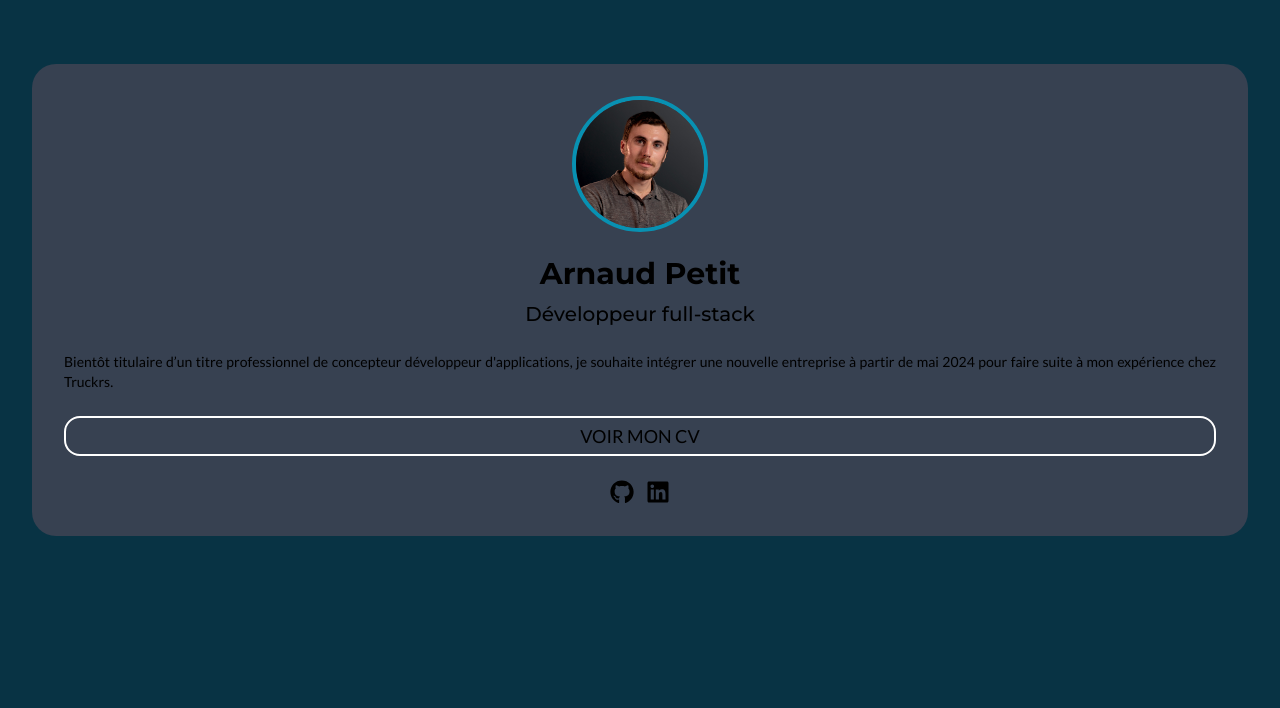
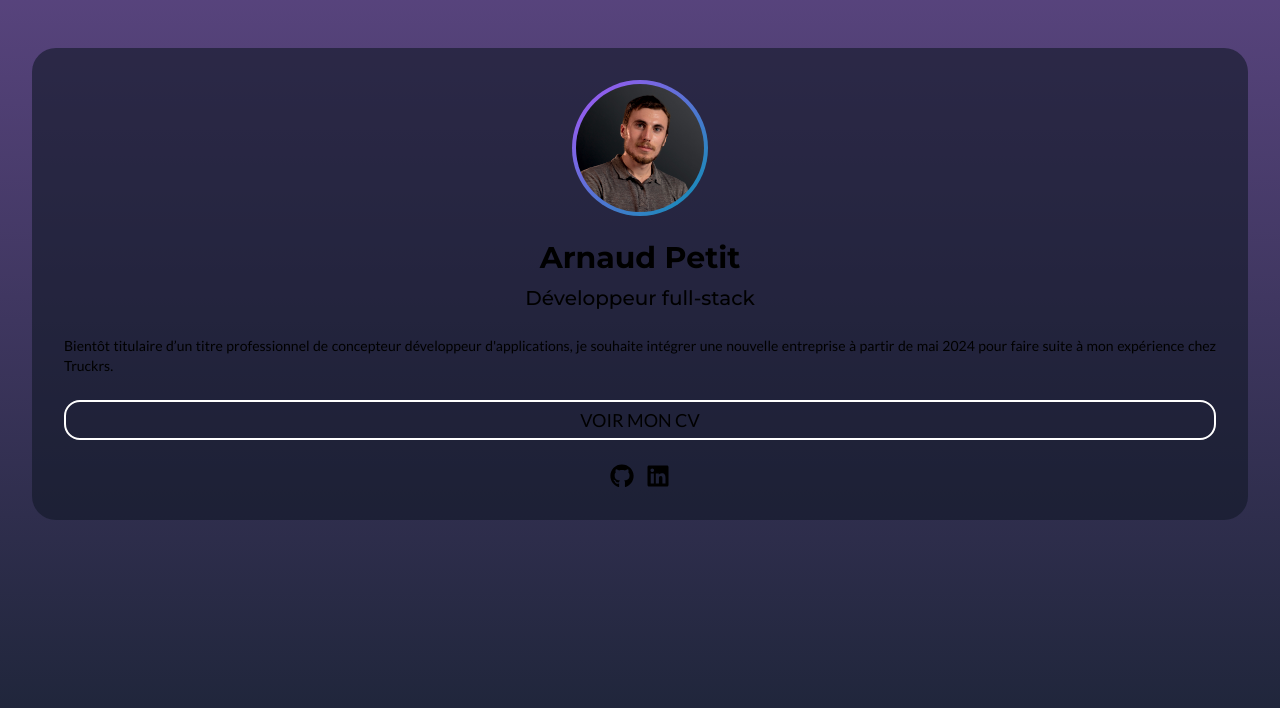
Before and after one commit to DotShark/portfolio, a Next.js app: page / in a window 1280 px wide. Shown: the top 708 px of the page. Built offline with nearby package versions, Linux system fonts and the light colour scheme.

Commit message:
Added gradients and ran npm on folder open

```diff
--- a/app/page.tsx
+++ b/app/page.tsx
@@ -4,10 +4,13 @@ import { montserratBold, montserratMedium } from "./lib/fonts";
 
 export default function Home() {
   return (
-    <main className="min-h-screen bg-cyan-950 px-8 py-16 flex flex-col gap-16 items-center">
-      <div className="w-full bg-gray-700 rounded-3xl p-8 gap-6 flex flex-col items-center">
-        <div className="rounded-full border-4 border-cyan-600 overflow-hidden">
-          <Image src="/avatar.jpg" alt="Avatar" width={128} height={128} />
+    <main className="min-h-screen bg-gray-900">
+      <div className="min-h-screen px-8 py-12 flex flex-col gap-16 items-center bg-gradient-to-b from-purple-400/40 to-slate-800/60">
+        <div className="w-full bg-gray-900 bg-opacity-60 rounded-3xl p-8 gap-6 flex flex-col items-center">
+          <div className="rounded-full p-1 bg-gradient-to-br from-purple-500 to-cyan-600">
+            <div className="rounded-full overflow-hidden">
+              <Image src="/avatar.jpg" alt="Avatar" width={128} height={128} quality={80} />
+            </div>
           </div>
           <div className="flex flex-col items-center gap-2">
             <h1 className={`text-3xl text-center ${montserratBold.className}`}>Arnaud Petit</h1>
@@ -31,6 +34,7 @@ export default function Home() {
             </a>
           </div>
         </div>
+      </div>
     </main>
   );
 }
```
Lines whose indentation alone changed are shown as unchanged.
